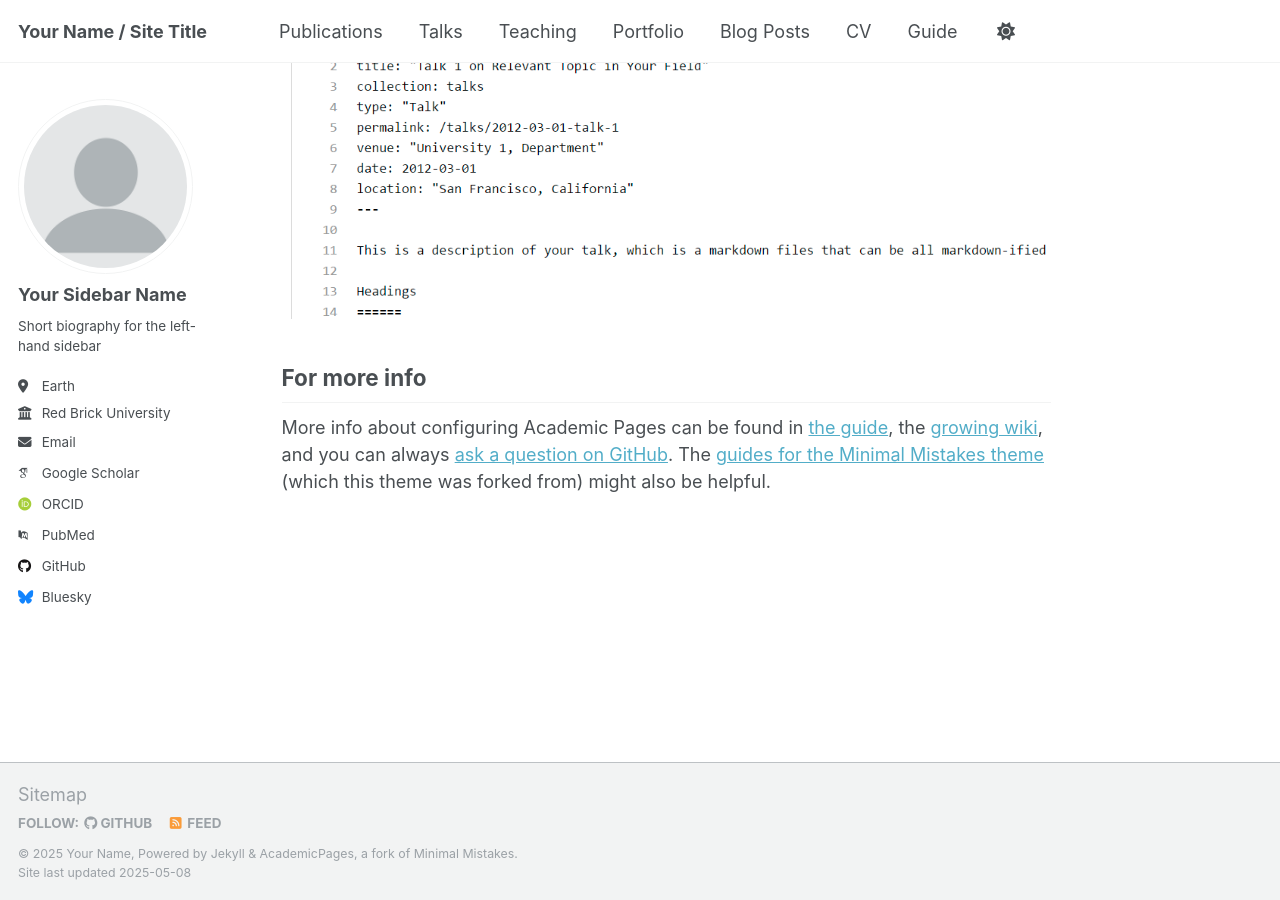
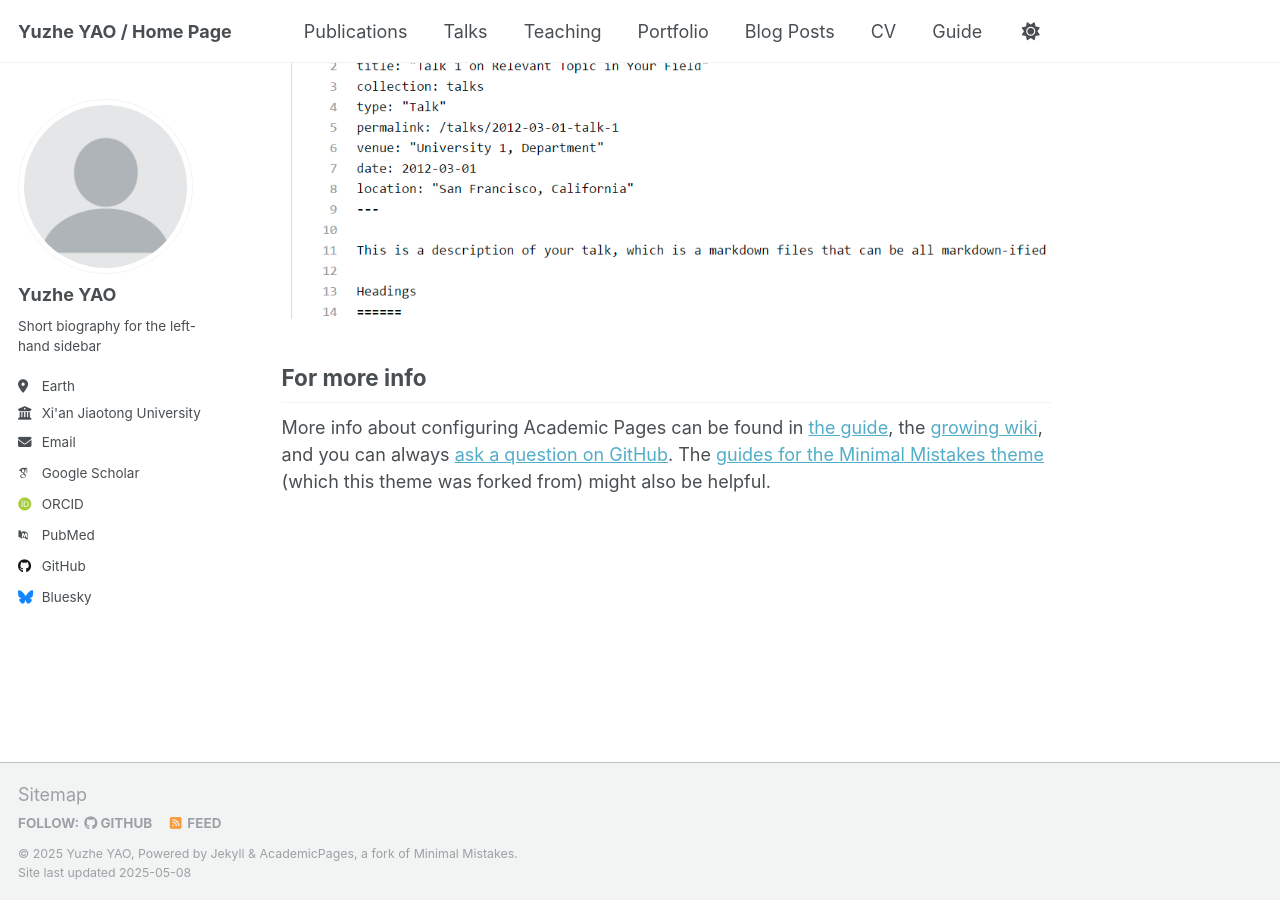
Before and after one commit to yuzheyao22/yuzheyao22.github.io, a Jekyll site: the page built from _pages/about.md, in a window 1280 px wide and 900 px high, scrolled down 2636 px. Built offline with Jekyll 4.4.1, drawn with Linux system fonts in a browser that asks for light colours; some web fonts are replaced.

Commit message:
Update _config.yml

```diff
--- a/_config.yml
+++ b/_config.yml
@@ -9,11 +9,11 @@
 # Basic Site Settings
 locale                   : "en-US"
 site_theme               : "default"
-title                    : "Your Name / Site Title"
+title                    : "Yuzhe YAO / Home Page"
 title_separator          : "-"
-name                     : &name "Your Name"
+name                     : &name "Yuzhe YAO"
 description              : &description "personal description"
-url                      : https://academicpages.github.io # the base hostname & protocol for your site e.g. "https://[your GitHub username].github.io" or if you already have some other page hosted on Github then use "https://[your GitHub username].github.io/[Your Repo Name]"
+url                      : https://yuzheyao22.github.io # the base hostname & protocol for your site e.g. "https://[your GitHub username].github.io" or if you already have some other page hosted on Github then use "https://[your GitHub username].github.io/[Your Repo Name]"
 baseurl                  : "" # the subpath of your site, e.g. "/blog"
 repository               : "academicpages/academicpages.github.io"
 
@@ -23,18 +23,18 @@ repository               : "academicpages/academicpages.github.io"
 author:
   # Biographic information
   avatar           : "profile.png"
-  name             : "Your Sidebar Name"
+  name             : "Yuzhe YAO"
   pronouns         : # example: "she/her"
   bio              : "Short biography for the left-hand sidebar"
   location         : "Earth"
-  employer         : "Red Brick University"
+  employer         : "Xi'an Jiaotong University"
   uri              : # URL
-  email            : "none@example.org"
+  email            : "yuzheyao.22@gmail.com"
 
   # Academic websites
   academia         : # URL
   arxiv            : # URL - Update with the correct link to your profile
-  googlescholar    : "https://scholar.google.com/citations?user=PS_CX0AAAAAJ"
+  googlescholar    : "https://scholar.google.com/citations?user=KDnkHoUAAAAJ"
   impactstory      : # URL
   orcid            : "http://orcid.org/yourorcidurl"
   semantic         : # URL
```
